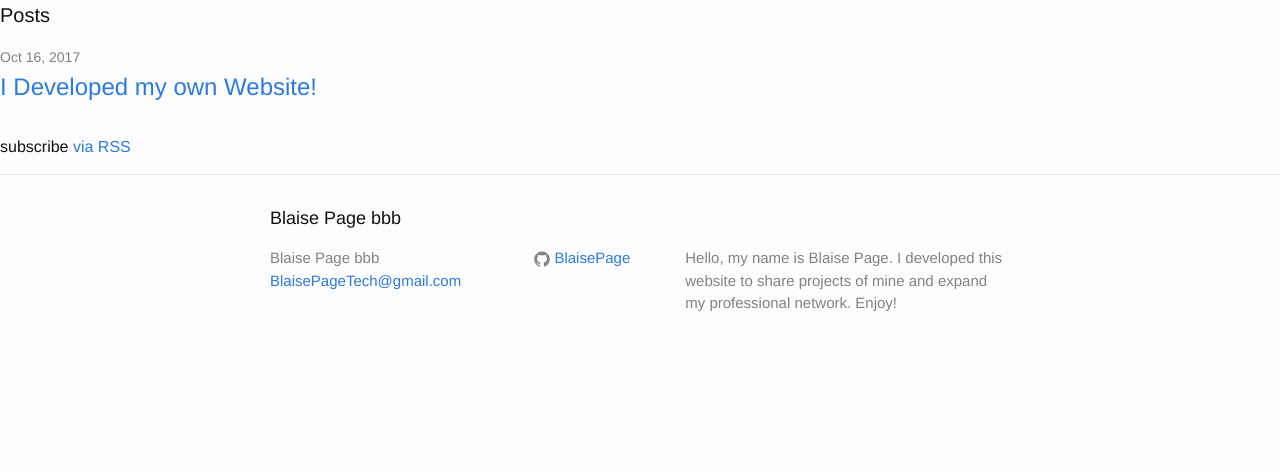
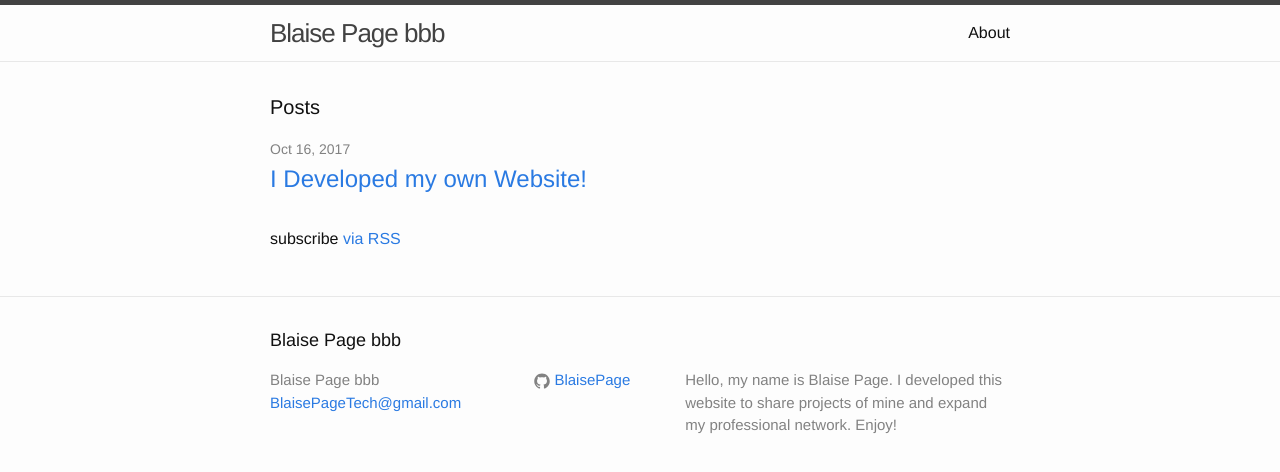
Before and after one commit to BlaisePage/BlaisePage.github.io, a Jekyll site: the page built from index.html, in a window 1280 px wide. Shown: the top 472 px of the page. Built offline with Jekyll 4.4.1, drawn with Linux system fonts in a browser that asks for light colours.

Commit message:
Update default.html

```diff
--- a/_layouts/default.html
+++ b/_layouts/default.html
@@ -1,24 +1,20 @@
 <!DOCTYPE html>
-<html lang="en">
+<html>
 
-{% include head.html %}
+  {% include head.html %}
 
-<body>
-    <div id="preloader" class="preloader">
-        <div class="loader-gplus"></div>
+  <body>
+
+    {% include header.html %}
+
+    <div class="page-content">
+      <div class="wrapper">
+        {{ content }}
+      </div>
     </div>
 
-    <div id="st-container" class="st-container disable-scrolling">
-        <div class="st-pusher">
-            <div class="st-content">
+    {% include footer.html %}
 
-                {{ content }}
-
-                {% include footer.html %}
-
-            </div>
-        </div>
-    </div>
   </body>
 
 </html>
```
